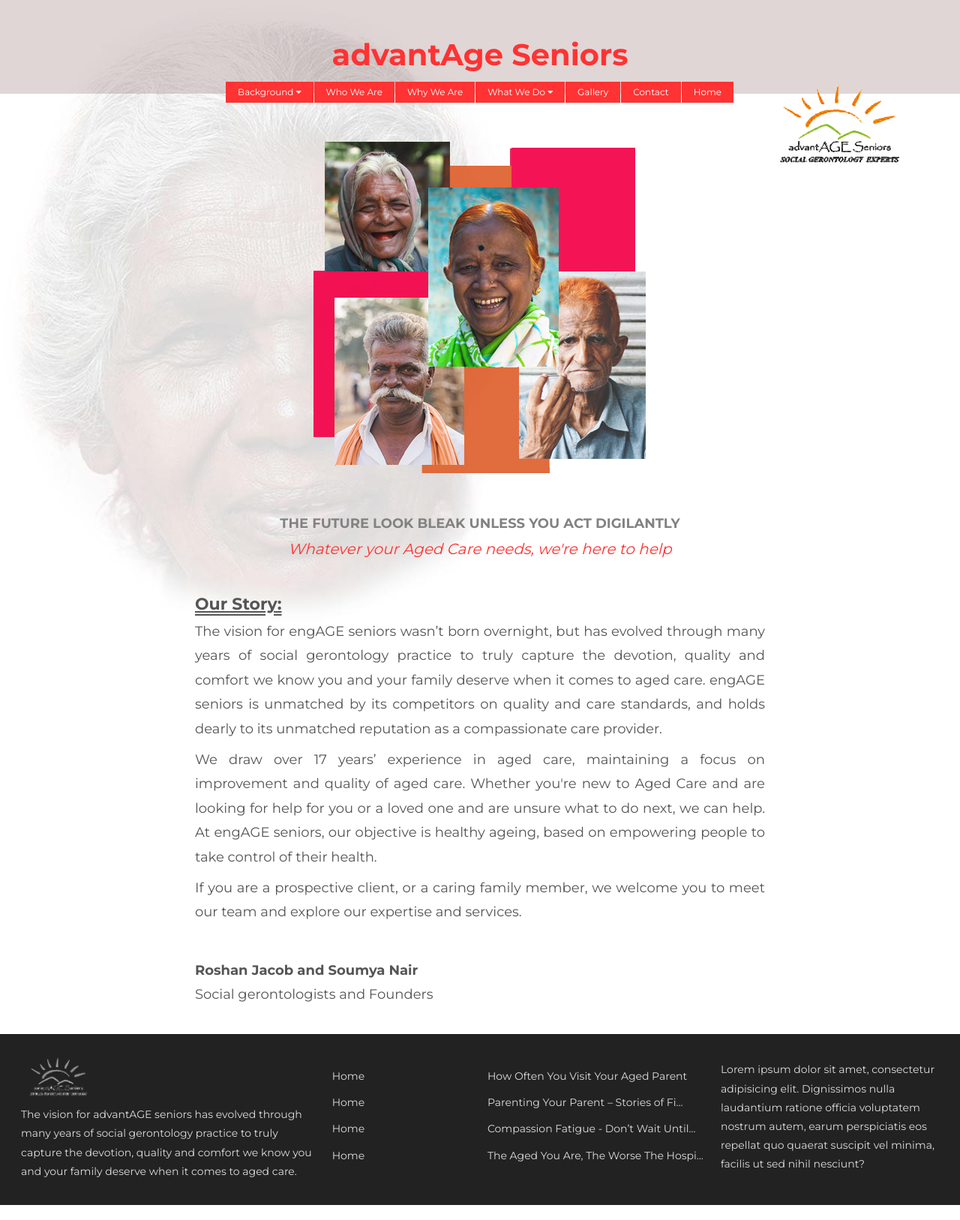
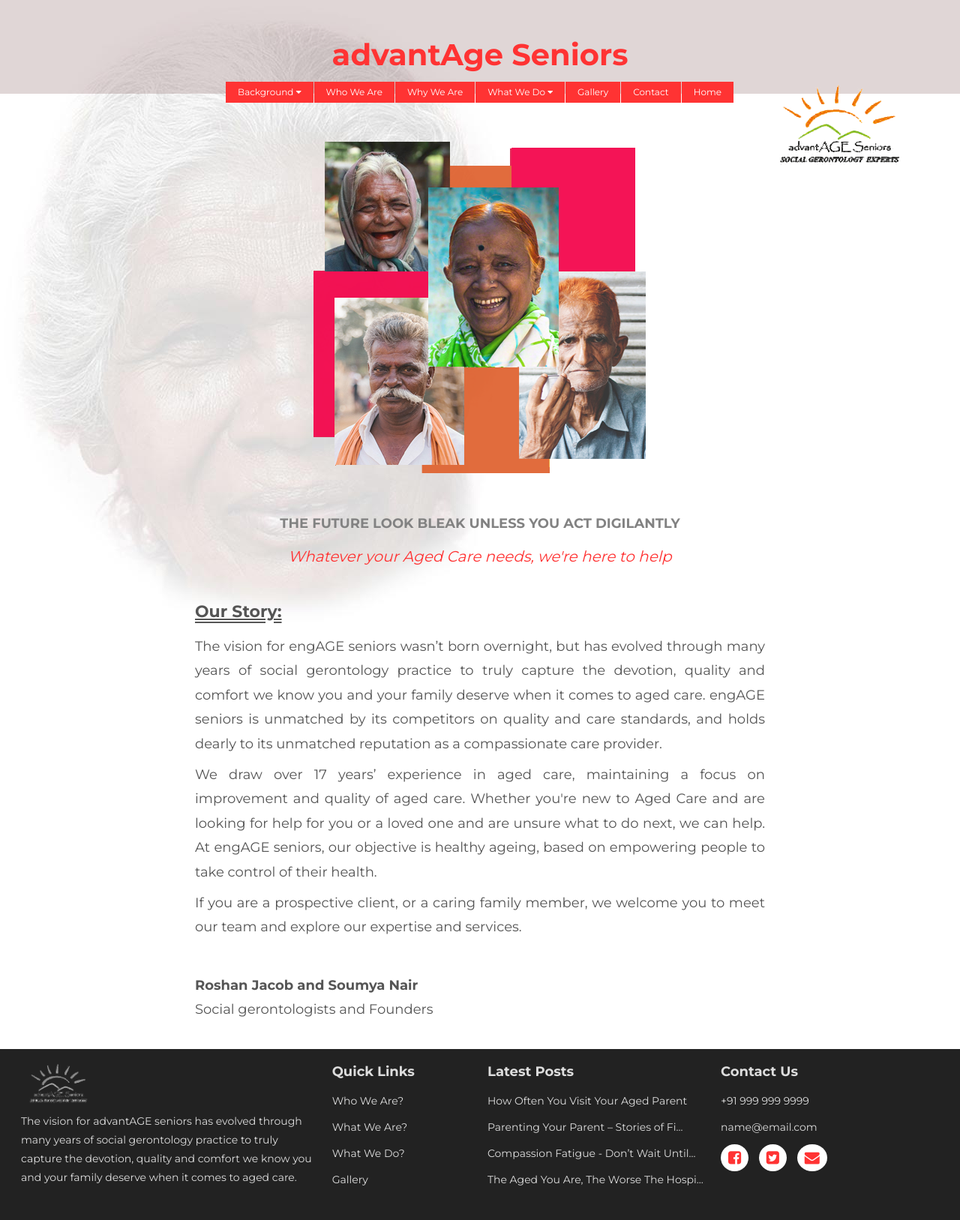
Before and after one commit to sharathdt/advantage-india, a Jekyll site: the page built from index.html, in a window 1280 px wide. Shown: the whole page at 75% size. Built offline with Jekyll 4.4.1, drawn with Linux system fonts in a browser that asks for light colours.

Commit message:
footer changes

```diff
--- a/_config.yml
+++ b/_config.yml
@@ -2,7 +2,19 @@
 
 title: advantAge Seniors
 description: The vision for advantAGE seniors has evolved through many years of social gerontology practice to truly capture the devotion, quality and comfort we know you and your family deserve when it comes to aged care.
+
+phone: +91 98444 95527
+email: name@email.com
+
+facebook: https://www.facebook.com/Advantage-Seniors-Consulting-1671134279867943/
+linkedin:
+twitter:
+google-plus:
+
+
 baseurl: /advantage-seniors
+
+
 
 ### exclude the instructions / write-up in the README.md
 
--- a/_layouts/default.html
+++ b/_layouts/default.html
@@ -106,14 +106,17 @@
             <p class="text-left">{{site.description}}</p>
         </div>
         <div class="page-links">
+           <h4>Quick Links</h4>
             <ul>
-                <li><a href="">Home</a></li>
-                <li><a href="">Home</a></li>
-                <li><a href="">Home</a></li>
-                <li><a href="">Home</a></li>
+               <!--  <li><a href="{{site.baseurl}}/">Home</a></li> -->
+                <li><a href="">Who We Are?</a></li>
+                <li><a href="">What We Are?</a></li>
+                <li><a href="">What We Do?</a></li>
+                <li><a href="">Gallery</a></li>
             </ul>
         </div>
         <div class="latest-posts">
+            <h4>Latest Posts</h4>
             <ul>
                {% for item in site.data.latest-posts %}
                 <li><a href="{{item.link}}">{{item.title | truncate: 40}}</a></li>
@@ -121,7 +124,14 @@
             </ul>
         </div>
         <div class="contact-us">
-            <p>Lorem ipsum dolor sit amet, consectetur adipisicing elit. Dignissimos nulla laudantium ratione officia voluptatem nostrum autem, earum perspiciatis eos repellat quo quaerat suscipit vel minima, facilis ut sed nihil nesciunt?</p>
+            <h4>Contact Us</h4>
+            <ul class="contact"><li><a href="tel:+91 999 9999999">+91 999 999 9999</a></li><li><a href="mailto:{{site.email}}">{{site.email}}</a></li></ul>
+
+        <ul class="social">
+            <li><a target="_blank" href="{{site.facebook}}"><i class="fa fa-facebook-square"></i></a></li>
+            <li><a target="_blank" href="{{site.twitter}}"><i class="fa fa-twitter-square"></i></a></li>
+            <li><a target="_blank" href="mailto:{{site.email}}"><i class="fa fa-envelope"></i></a></li>
+        </ul>
         </div>
     </footer>
 </div>
--- a/_sass/_footer.scss
+++ b/_sass/_footer.scss
@@ -9,7 +9,7 @@ footer {
     display: grid;
     grid-template-columns: repeat(12, 1fr);
     grid-gap: 20px;
-    align-items: center;
+    /* align-items: center; */
 
     .logo-details {
         grid-column: span 4;
@@ -46,4 +46,28 @@ footer {
         -webkit-filter: grayscale(1);
                 filter: grayscale(1);
     }
+
+    .social {
+        li {
+            display: inline-block;
+            margin-right: 10px;
+
+
+
+
+
+
+            .fa {
+                padding: 8px 10px;
+                background: white;
+                border-radius: 50%;
+                font-size: $base-font-size;
+                color: var(--brand-color);
+
+                &:hover {
+                    color: $text-color;
+                }
+            }
+        }
+    }
 }
--- a/_sass/_style.scss
+++ b/_sass/_style.scss
@@ -21,6 +21,7 @@ body {
 
 @include headings {
     font-weight: bold;
+    margin-bottom: 10px;
 }
 
 img {
```
Also changed, not shown: img/Logo.png.
